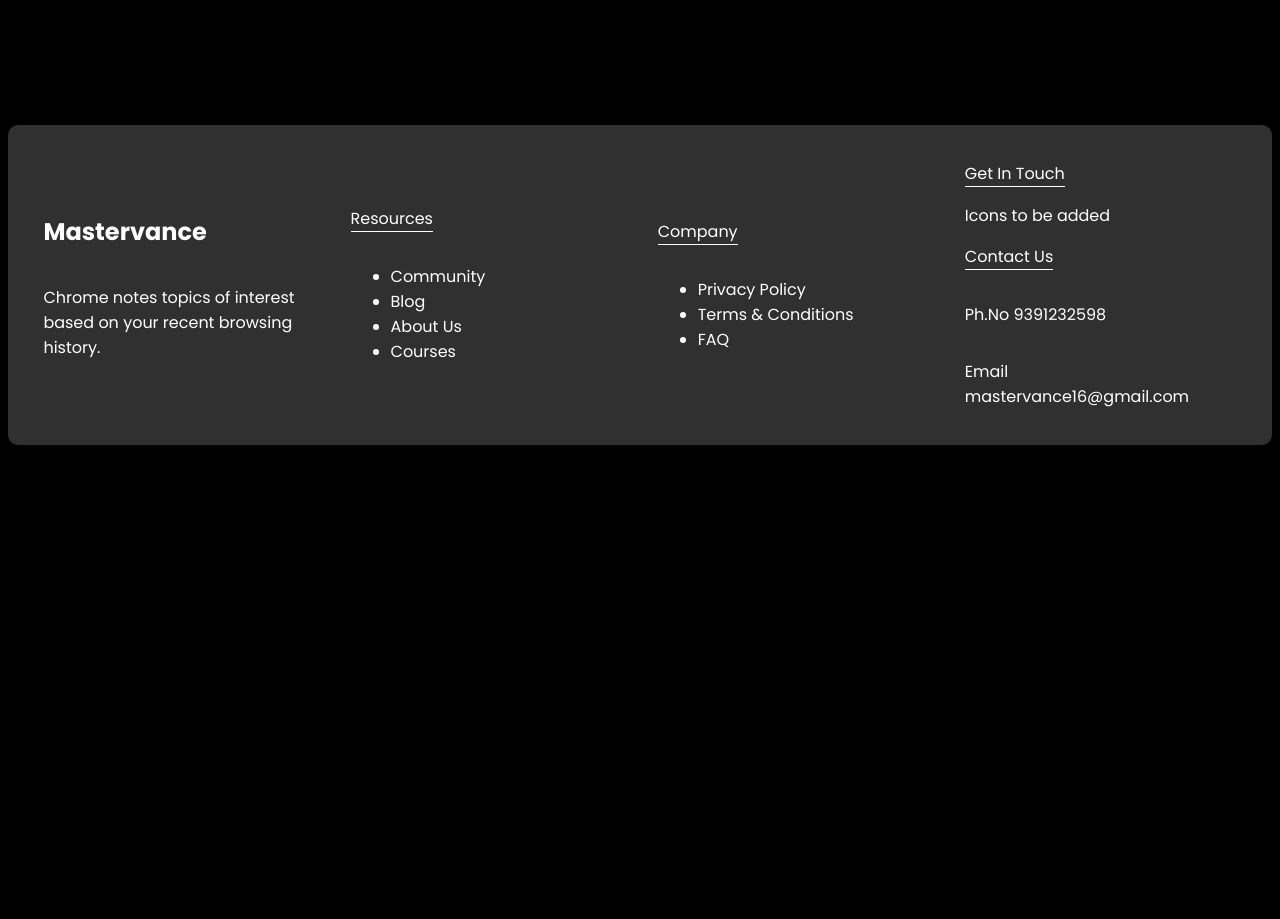
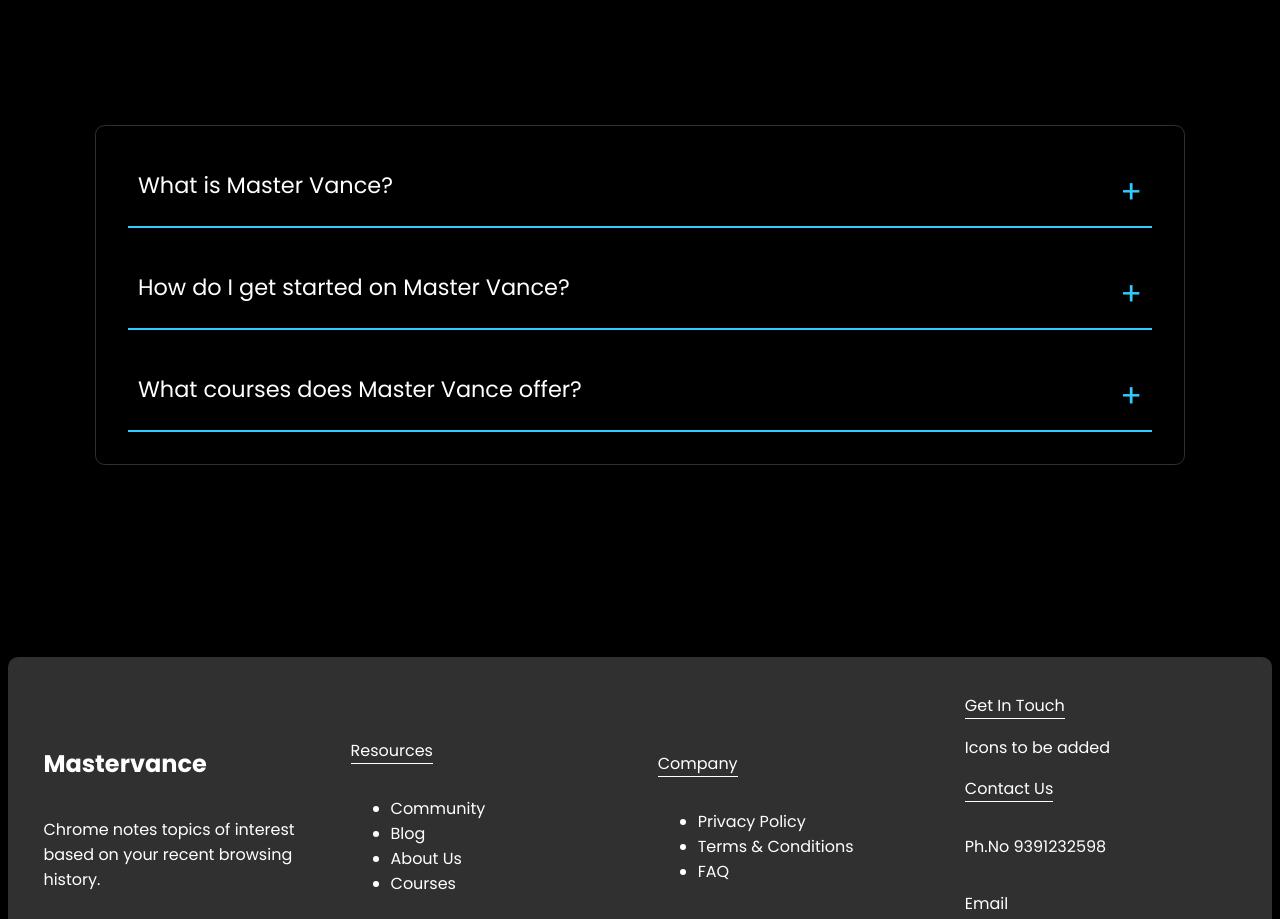
Before and after one commit to Gouripriya09/Future-Mastership, a React (Vite) app in the folder client/: page / in a window 1280 px wide. Shown: the part 2960-3879 px from the top of the page. Before the commit the page ends 3413 px from the top, so only its background shows below. Built offline with nearby package versions, Linux system fonts and the light colour scheme.

Commit message:
Added foldCard component

```diff
--- /dev/null
+++ b/client/src/components/foldCard/foldCard.css
@@ -0,0 +1,33 @@
+.q {
+  display: flex;
+  justify-content: space-between;
+  border-bottom: 1px solid var(--primary);
+  padding: 10px;
+  margin-top: 2rem;
+}
+
+.qstn {
+  font-size: 1.4rem;
+}
+
+.arrow {
+  cursor: pointer;
+  transition: all 0.5s ease;
+  font-size: 2rem;
+}
+.a {
+  font-weight: 200;
+  overflow: hidden;
+  transition: all 0.4s ease;
+  height: 0;
+  border-top: 1px solid var(--primary);
+}
+
+.a-opened {
+  padding: 10px;
+  height: initial;
+}
+
+.foldCard-opened .a {
+  height: initial;
+}
--- /dev/null
+++ b/client/src/components/foldCard/foldCard.jsx
@@ -0,0 +1,29 @@
+// FoldCard.js
+
+import React, { useState } from "react";
+import "./foldCard.css";
+
+const FoldCard = (props) => {
+  const [isOpen, setIsOpen] = useState(false);
+
+  const toggleAnswer = () => {
+    setIsOpen(!isOpen);
+  };
+
+  return (
+    <div className={`foldCard ${isOpen ? "foldCard-opened" : ""}`}>
+      <div className="q">
+        <span className="qstn">{props.qstn}</span>
+        <span
+          className={`arrow ${isOpen ? "minus" : "plus"} col-class`}
+          onClick={toggleAnswer}
+        >
+          {isOpen ? "-" : "+"}
+        </span>
+      </div>
+      <div className={`a ${isOpen ? "a-opened" : ""}`}>{props.ans}</div>
+    </div>
+  );
+};
+
+export default FoldCard;
--- a/client/src/pages/Home/Home.css
+++ b/client/src/pages/Home/Home.css
@@ -3,6 +3,13 @@
   display: flex;
   flex-direction: column;
   margin: 0;
+}
+.faq-h {
+  flex-direction: column;
+  border: 1px solid var(--secondary-dark);
+  border-radius: 0.6rem;
+  padding: 2rem;
+  padding-top: 0;
 }
 .ls {
   min-width: 60%;
--- a/client/src/pages/Home/Home.jsx
+++ b/client/src/pages/Home/Home.jsx
@@ -5,6 +5,7 @@ import Navbar from "../../components/Navbar/Navbar";
 import { motion } from "framer-motion";
 import Footer from "../../components/Footer/Footer";
 import Card from "../../components/Card/Card";
+import FoldCard from "../../components/foldCard/foldCard.jsx";
 
 const Home = () => {
   return (
@@ -162,6 +163,20 @@ const Home = () => {
           <div className="img-p3"></div>
         </div>
       </motion.div>
+      <motion.div className="container faq-h">
+        <FoldCard
+          qstn="What is Master Vance?"
+          ans="Master Vance is a dynamic online learning platform that offers courses in trending areas such as AI, ML, Cyber Security, and Digital Forensics. Our platform also provides a vibrant community for like-minded learners."
+        />
+        <FoldCard
+          qstn="How do I get started on Master Vance?"
+          ans="To get started, simply visit our website at www.mastervance.com, create an account, and explore our courses. You can enroll in courses, engage with the community, and enhance your tech skills."
+        />
+        <FoldCard
+          qstn="What courses does Master Vance offer?"
+          ans="Master Vance offers courses in Artificial Intelligence, Machine Learning, Cyber Security, and Digital Forensics. Our courses are designed to be relevant, up-to-date, and taught by industry experts."
+        />
+      </motion.div>
       <Footer />
     </div>
   );
```
